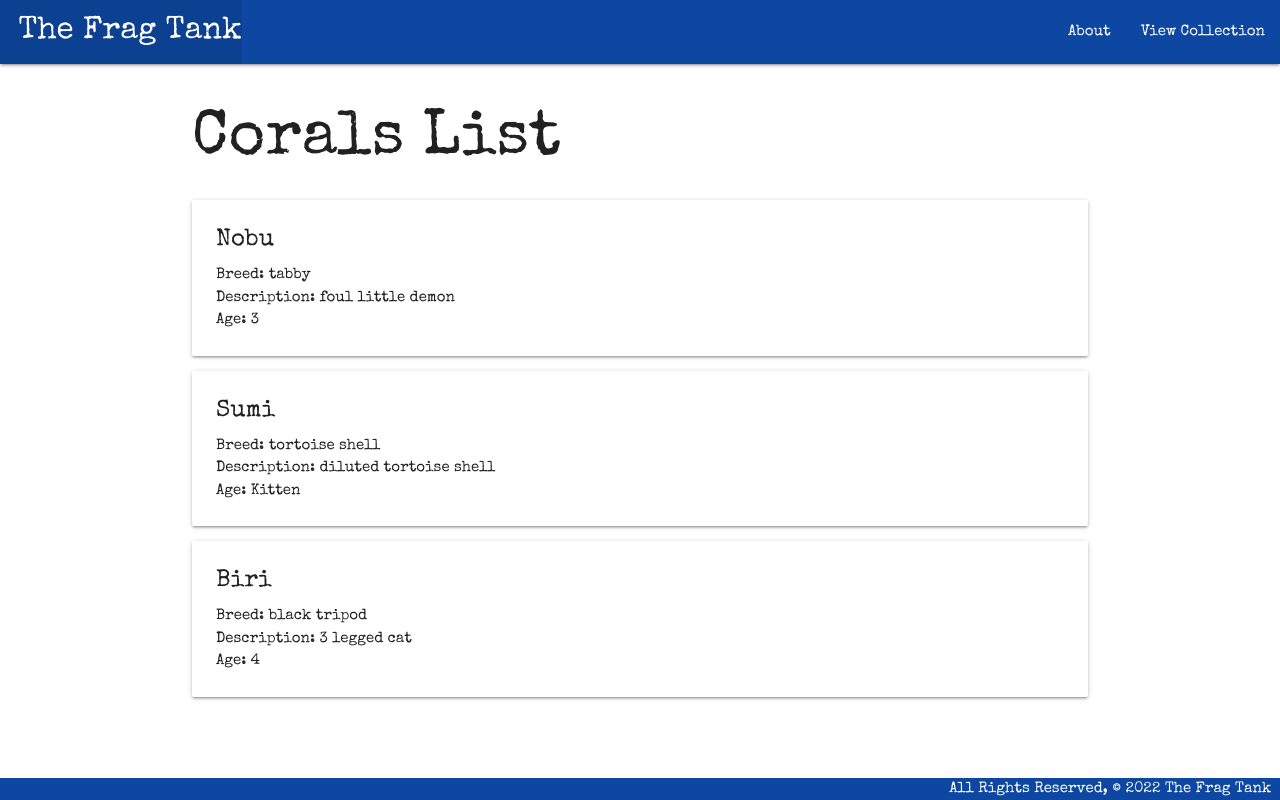
After one commit to adbshiau/coralcollector, a Django app: page /corals/ in a window 1280 px wide. The commit adds this page. Run offline with Django 4.2, Linux system fonts and the light colour scheme.

Commit message:
index view renders

```diff
--- a/main_app/static/css/style.css
+++ b/main_app/static/css/style.css
@@ -1,3 +1,16 @@
 body {
-    background-color: blue;
+    display: flex;
+    min-height: 100vh;
+    flex-direction: column;
+    font-family: 'Special Elite', cursive;
+    /* background-color: #e3f2fd; */
 }
+
+main {
+    flex: 1 0 auto;
+}
+
+footer.page-footer {
+    padding-top: 0;
+    text-align: right;
+}
--- a/main_app/templates/about.html
+++ b/main_app/templates/about.html
@@ -1,7 +1,7 @@
 {% extends 'base.html' %}
 
 {% block content %}
-<h1>About the Coral Collector</h1>
+<h1>About The Frag Tank</h1>
 <hr/>
 <h5>Check out the collection!</h5>
 {% endblock content %}
--- a/main_app/templates/base.html
+++ b/main_app/templates/base.html
@@ -5,19 +5,23 @@
   <meta charset="UTF-8">
   <meta name="viewport" content="width=device-width, initial-scale=1.0">
   <meta http-equiv="X-UA-Compatible" content="ie=edge">
-  <title>Coral Collector</title>
+  <title>The Frag Tank</title>
+  <link rel="preconnect" href="https://fonts.googleapis.com">
+  <link rel="preconnect" href="https://fonts.gstatic.com" crossorigin>
+  <link href="https://fonts.googleapis.com/css2?family=Mali&family=Sacramento&family=Special+Elite&display=swap" rel="stylesheet">
   <link rel="stylesheet" href="https://cdnjs.cloudflare.com/ajax/libs/materialize/1.0.0/css/materialize.min.css">
   <link rel="stylesheet" type="text/css" href="{% static 'css/style.css' %}">
 </head>
 <body>
   <header class="navbar-fixed">
     <nav>
-      <div class="nav-wrapper">
+      <div class="nav-wrapper #0d47a1 blue darken-4" >
         <ul>
-          <li><a href="/" class="left brand-logo">&nbsp;&nbsp;Coral Collector</a></li>
+          <li><a href="/" class="left brand-logo">&nbsp;&nbsp;The Frag Tank</a></li>
         </ul>
         <ul class="right">
           <li><a href="/about">About</a></li>
+          <li><a href="/corals">View Collection</a></li>
         </ul>
       </div>
     </nav>
@@ -26,8 +30,8 @@
     {% block content %}
     {% endblock %}
   </main>
-  <footer class="page-footer">
-    <div class="right">All Rights Reserved, &copy; 2022 Coral Collector &nbsp;</div>
+  <footer class="page-footer #0d47a1 blue darken-4">
+    <div class="right">All Rights Reserved, &copy; 2022 The Frag Tank &nbsp;</div>
   </footer>
 </body>
 </html>
--- /dev/null
+++ b/main_app/templates/corals/index.html
@@ -0,0 +1,21 @@
+{% extends 'base.html' %}
+{% block content %}
+
+<h1>Corals List</h1>
+
+{% for coral in corals %}
+  <div class="card">
+    <div class="card-content">
+      <span class="card-title">{{ coral.name }}</span>
+      <p>Breed: {{ coral.breed }}</p>
+      <p>Description: {{ coral.description }}</p>
+      {% if coral.age > 0 %}
+        <p>Age: {{ coral.age }}</p>
+      {% else %}
+        <p>Age: Kitten</p>
+      {% endif %}
+    </div>
+  </div>
+{% endfor %}
+
+{% endblock %}
--- a/main_app/urls.py
+++ b/main_app/urls.py
@@ -4,4 +4,5 @@ from . import views
 urlpatterns = [
     path('', views.home, name='home'),
     path('about/', views.about, name='about'),
+    path('corals/',views.corals_index, name='index'),
 ]
--- a/main_app/views.py
+++ b/main_app/views.py
@@ -1,5 +1,20 @@
 from django.shortcuts import render
 from django.http import HttpResponse
+
+# THIS IS JUST MOCKING SOME  DATA SINCE WE DONT HAVE MODELS YET
+# When we have a model, the class Coral and corals list will be deleted
+class Coral:  # Note that parens are optional if not inheriting from another class
+  def __init__(self, name, breed, description, age):
+    self.name = name
+    self.breed = breed
+    self.description = description
+    self.age = age
+
+corals = [
+  Coral('Nobu', 'tabby', 'foul little demon', 3),
+  Coral('Sumi', 'tortoise shell', 'diluted tortoise shell', 0),
+  Coral('Biri', 'black tripod', '3 legged cat', 4)
+]
 
 # Create your views here.
 def home(request):
@@ -7,3 +22,6 @@ def home(request):
 
 def about(request):
     return render(request, 'about.html')
+
+def corals_index(request):
+    return render(request, 'corals/index.html', {'corals': corals})
--- a/manage.py
+++ b/manage.py
@@ -6,7 +6,7 @@ import sys
 
 def main():
     """Run administrative tasks."""
-    os.environ.setdefault('DJANGO_SETTINGS_MODULE', 'coralcollector.settings')
+    os.environ.setdefault('DJANGO_SETTINGS_MODULE', 'thefragtank.settings')
     try:
         from django.core.management import execute_from_command_line
     except ImportError as exc:
--- a/coralcollector/asgi.py
+++ b/thefragtank/asgi.py
@@ -1,5 +1,5 @@
 """
-ASGI config for coralcollector project.
+ASGI config for thefragtank project.
 
 It exposes the ASGI callable as a module-level variable named ``application``.
 
@@ -11,6 +11,6 @@ import os
 
 from django.core.asgi import get_asgi_application
 
-os.environ.setdefault('DJANGO_SETTINGS_MODULE', 'coralcollector.settings')
+os.environ.setdefault('DJANGO_SETTINGS_MODULE', 'thefragtank.settings')
 
 application = get_asgi_application()
--- a/coralcollector/settings.py
+++ b/thefragtank/settings.py
@@ -1,5 +1,5 @@
 """
-Django settings for coralcollector project.
+Django settings for thefragtank project.
 
 Generated by 'django-admin startproject' using Django 4.0.4.
 
@@ -50,7 +50,7 @@ MIDDLEWARE = [
     'django.middleware.clickjacking.XFrameOptionsMiddleware',
 ]
 
-ROOT_URLCONF = 'coralcollector.urls'
+ROOT_URLCONF = 'thefragtank.urls'
 
 TEMPLATES = [
     {
@@ -68,7 +68,7 @@ TEMPLATES = [
     },
 ]
 
-WSGI_APPLICATION = 'coralcollector.wsgi.application'
+WSGI_APPLICATION = 'thefragtank.wsgi.application'
 
 
 # Database
--- a/coralcollector/wsgi.py
+++ b/thefragtank/wsgi.py
@@ -11,6 +11,6 @@ import os
 
 from django.core.wsgi import get_wsgi_application
 
-os.environ.setdefault('DJANGO_SETTINGS_MODULE', 'coralcollector.settings')
+os.environ.setdefault('DJANGO_SETTINGS_MODULE', 'thefragtank.settings')
 
 application = get_wsgi_application()
```
Also changed, not shown: thefragtank/__init__.py (added), thefragtank/urls.py (renamed from coralcollector/urls.py).
